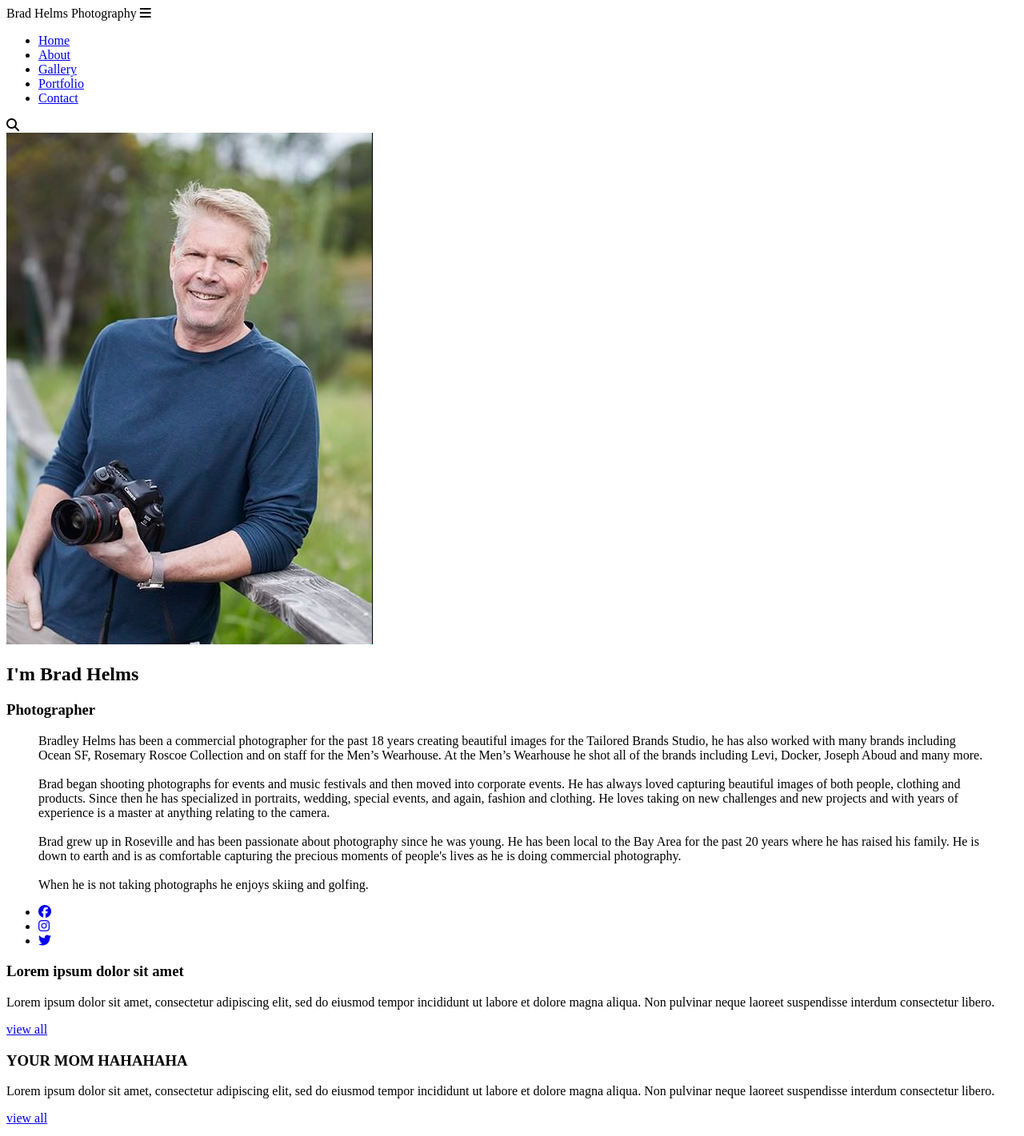
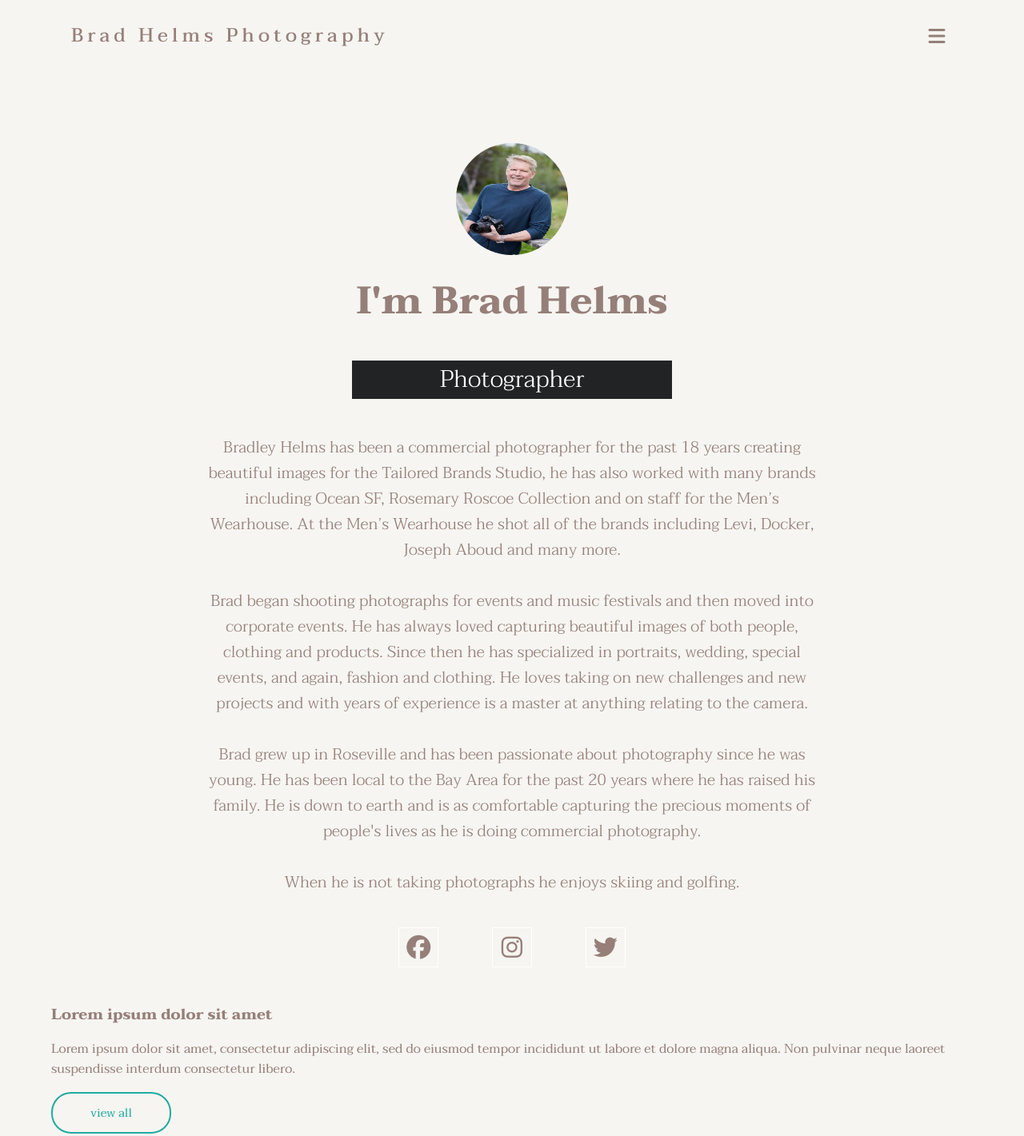
Before and after one commit to reignbtw/Photography-Website, a plain HTML site: page Front-End/index.html in a window 1280 px wide. Shown: the top 1421 px of the page at 80% size. Drawn offline with Linux system fonts and the light colour scheme; a script that the page names is missing; files whose address does not match are found by name.

Commit message:
added css elements and drop down js

```diff
--- /dev/null
+++ b/Front-End/css/main.css
@@ -0,0 +1,265 @@
+@import url('https://fonts.googleapis.com/css2?family=Taviraj:wght@300;400;500;600;700&display=swap');
+:root{
+  --white: white;
+  --dark: #212324;
+  --darkGrey: #36393B;
+  --lightGrey: #727679;
+  --background: #F6F5F1;
+  --textColor: #967F79;
+  --lightGreen: #22AAA1;
+  --darkGreen: #1d8881;
+  --transition: all 0.5s ease;
+}
+
+*{
+  padding: 0;
+  margin: 0;
+  box-sizing: border-box;
+  font-family: 'Taviraj', sans-serif;
+  background-color: var(--background);
+  color: var(--textColor);
+}
+
+body{
+    line-height: 1.6;
+}
+
+img{
+    width: 100%;
+    display: block;
+}
+
+ul li{
+    list-style: none;
+}
+
+a{
+    text-decoration: none;
+    color: #000;
+}
+
+h1, h2, h3, h4, h5, h6, p{
+    margin: 15px 0;
+
+}
+/********************** Utility Classes *************************************/
+.flex{
+    display: flex;
+    justify-content: center;
+    align-items: center;
+}
+
+.container{
+    width: 90vw;
+    margin: 0 auto;
+}
+
+.btn{
+    background: var(--lightGreen);
+    border: none;
+    display: block;
+    width: 150px;
+    text-align: center;
+    color: var(--lightGreen);
+    background: transparent;
+    font-size: 15px;
+    padding: 12px;
+    border: 2px solid var(--lightGreen);
+    border-radius: 25px;
+    margin: 15px 0;
+    transition: var(--transition);
+}
+
+.btn:hover{
+    background: var(--darkGreen);
+    color: #fff;
+}
+
+.active{
+    color: var(--lightGreen)!important;
+}
+
+
+/************************** end of Utility Classes **************************/
+
+/****************************** Header Styling *****************************/
+
+.header{
+color: var(--textColor);
+}
+
+.top-nav a{
+    color: var(--textColor);
+}
+
+.brand-and-navBtn{
+    background: var(--background);
+    position: relative;
+    z-index: 999;
+    height: 90px;
+    display: flex;
+    justify-content: space-between;
+    align-items: center;
+    font-weight: 500;
+    font-size: 24px;
+    padding: 15px 25px;
+    color: var(--white);
+}
+
+.brand-name{
+    letter-spacing: 5px;
+    cursor: pointer;
+}
+
+.navBtn{
+    width: 40px;
+    height: 40px;
+    border: 1px solid var(--background);
+    cursor: pointer;
+}
+
+.navBtn:hover{
+    background: var(--lightGreen);
+    color: var(--darkGreen);
+    transition: var(--transition);
+}
+
+.top-nav{
+    background: #000;
+    transform: translateY(-600px);
+    transition: var(--transition);
+}
+
+.showNav{
+    transform: translateY(0);
+}
+
+.search-icon{
+    display: none;
+}
+
+.top-nav ul li{
+    padding: 10px 0;
+}
+
+.top-nav ul a{
+    position: relative;
+    font-weight: 500;
+    font-size: 18px;
+    text-align: center;
+    display: block;
+}
+
+.top-navul a::after{
+    content: "";
+    height: 2px;
+    background: var(--lightGreen);
+    position: absolute;
+    bottom: -5px;
+    left: 50%;
+    transform: translateX(-50%);
+    width: 0;
+    transition: var(--transition);
+}
+
+.top-nav ul a:hover::after{
+    width: 100px;
+}
+
+.about{
+    margin-top: -160px;
+}
+
+.about-content img{
+    width: 140px;
+    height: 140px;
+    border-radius: 50%;
+}
+
+.about-img{
+    background: var(--background);
+    width: 150px;
+    height: 150px;
+    margin: 0 auto;
+    border-radius: 50%;
+}
+
+.about-content h2{
+    font-size: 48px;
+    text-align: center;
+    margin-bottom: 35px;
+    color: var(--textColor);
+}
+
+.about-content h3{
+    color: #fff;
+    font-size: 30px;
+    font-weight: 100;
+    background: var(--dark);
+    width: 400px;
+    margin: 35px auto;
+    text-align: center;
+}
+
+blockquote{
+    font-size: 20px;
+    font-weight: 300;
+    width: 60vw;
+    margin: 45px auto 15px auto;
+    text-align: center;
+}
+
+blockquote span{
+    font-size: 14px;
+    text-transform: uppercase;
+    color: var(--textColor);
+    letter-spacing: 5px;
+    display: block;
+}
+
+.social-icons{
+    width: 350px;
+    margin: 40px auto 0 auto;
+    padding-bottom: 30px;
+}
+
+.social-icons ul a{
+    color: #fff;
+    font-size: 30px;
+    display: block;
+    width: 50px;
+    height: 50px;
+    border: 1px solid #fff;
+    display: flex;
+    justify-content: center;
+    align-items: center;
+    transition: var(--transition);
+}
+
+.social-icons ul{
+    display: flex;
+    justify-content: space-around;
+}
+
+.social-icons ul a:hover{
+    background: var(--lightGreen);
+    border-color: var(--lightGreen);
+}
+
+
+/************************ End of Header ***********************************/
+
+/************************** Main Section *********************************/
+
+
+/**************************** index.html *******************************/
+
+/* section one */
+
+/* section two */
+
+/*************************** end of index.html ********************************/
+
+
+
+/**************************** gallery.html *******************************/
--- a/Front-End/index.html
+++ b/Front-End/index.html
@@ -3,7 +3,7 @@
 <head>
     <meta charset="UTF-8">
     <meta name="viewport" content="width=device-width, initial-scale=1.0">
-    <link rel="stylesheet" href="./css/style.css">
+    <link rel="stylesheet" href="./css/main.css">
     <script src="https://kit.fontawesome.com/7db7af2231.js" crossorigin="anonymous"></script>
     <!-- GOOGLE FONT (TAVIRAJ )-->
     <link rel="preconnect" href="https://fonts.googleapis.com">
@@ -42,7 +42,7 @@
     <div class="container about">
         <div class="about-content">
             <div class="about-img flex">
-                <img src="/images/about-img.jpg" alt="photographer img">
+                <img src="C:\Users\15104\desktop\bootcamp\dads-website\photography-website\images\about-img.jpg" alt="photographer img">
             </div>
             <h2>I'm Brad Helms</h2>
             <h3>Photographer</h3>
--- /dev/null
+++ b/Front-End/js/index.js
@@ -0,0 +1,14 @@
+// Nav Button
+const showBtn = document.querySelector('.navBtn');
+const topNav = document.querySelector('.top-nav');
+
+showBtn.addEventListener('click', function(){
+    if(topNav.classList.contains('showNav')){
+        topNav.classList.remove('showNav');
+        showBtn.innerHTML = '<i class = "fas fa-bars"></i>';
+    } else {
+        topNav.classList.add('showNav');
+        showBtn.innerHTML = '<i class = "fas fa-times"></i>';
+    }
+});
+// End Nav Button
```
